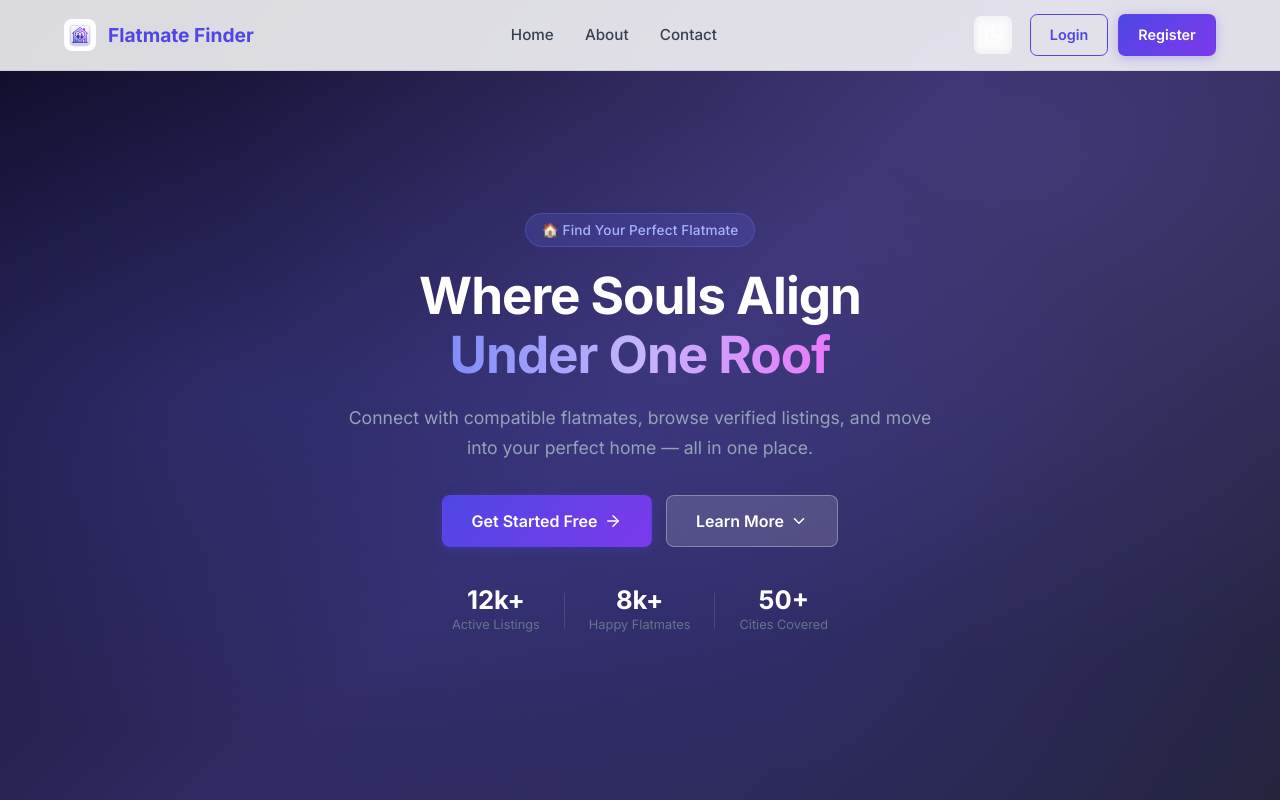
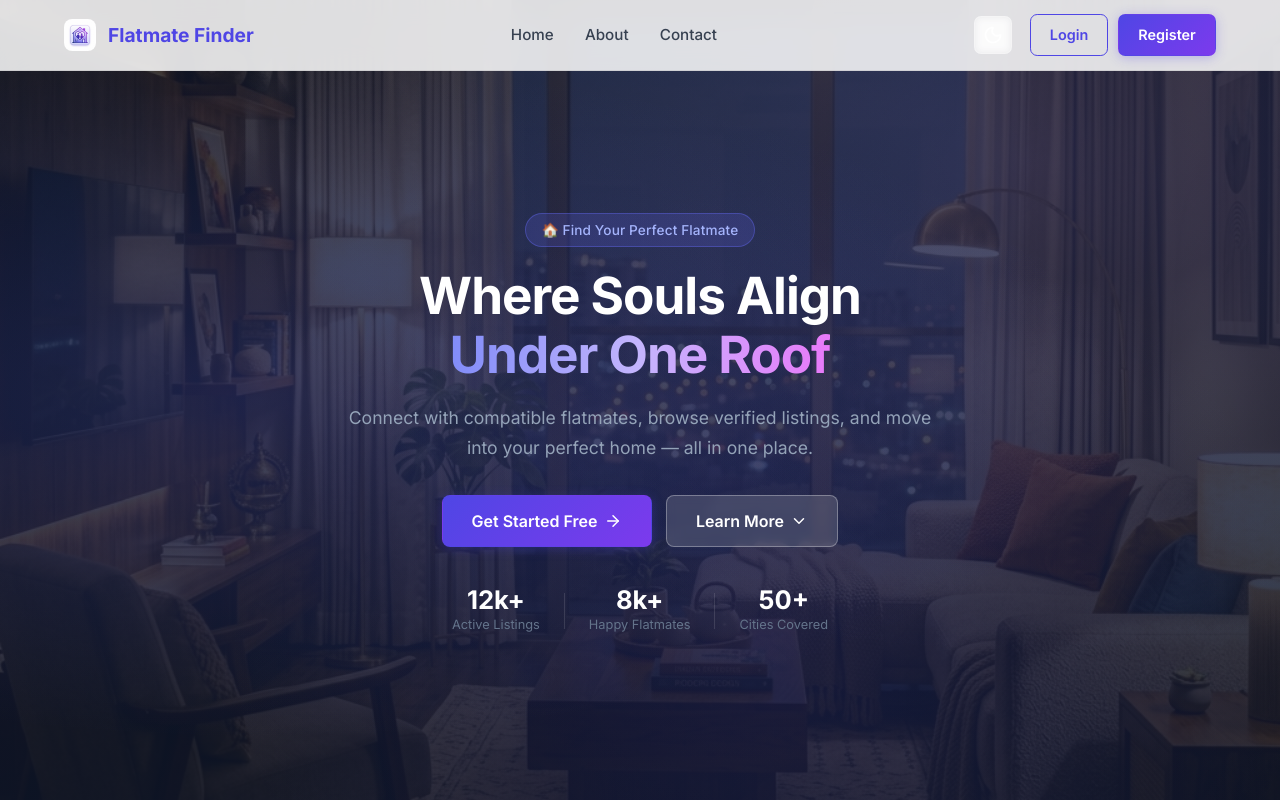
Before and after one commit to Gkchvcg/Flatmate-Finder, a React (Vite) app in the folder frontend/: page / in a window 1280 px wide. Shown: the top 800 px of the page. Built offline with nearby package versions, Linux system fonts and the light colour scheme; no server answers.

Commit message:
Added high-quality Indian flat background to Hero section.

```diff
--- a/frontend/src/index.css
+++ b/frontend/src/index.css
@@ -413,7 +413,10 @@ a {
   min-height: 100vh;
   display: flex;
   align-items: center;
-  background: linear-gradient(135deg, #0f0c29 0%, #302b63 50%, #24243e 100%);
+  background: linear-gradient(rgba(15, 23, 42, 0.8), rgba(15, 23, 42, 0.85)), url('/hero-bg.jpg');
+  background-size: cover;
+  background-position: center;
+  background-attachment: fixed;
   position: relative;
   overflow: hidden;
   padding: 7rem 1.5rem 4rem;
```
Also changed, not shown: frontend/public/hero-bg.jpg (added).
